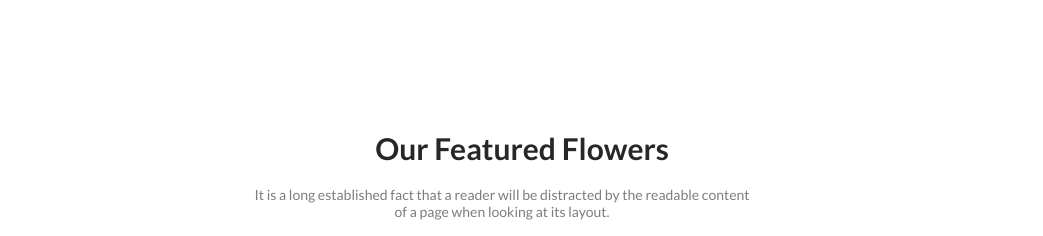
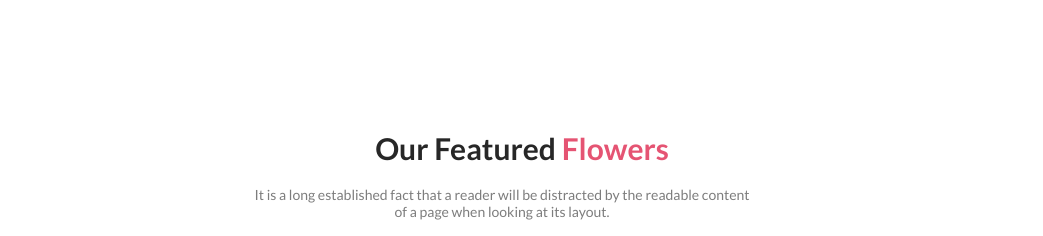
Before and after one commit to nasimrifat101/flower-shop-asignment, a plain HTML site: page index.html in a window 1280 px wide. Shown: the part 820-1056 px from the top of the page, without its empty margins (118-1161 px from the left). Drawn offline with Linux system fonts and the light colour scheme.

Commit message:
highlight

```diff
--- a/index.html
+++ b/index.html
@@ -29,7 +29,7 @@
         <!-- featured -->
         <div class="featured">
             <div class="info-sec">
-              <h1 class="frflower">Our Featured Flowers</h1>
+              <h1 class="frflower">Our Featured <span class="hilight"> Flowers</span></h1>
               <p class="fe-in">It is a long established fact that a reader will be distracted by the readable content of a page when looking at its layout.</p>
             </div>
 
```
